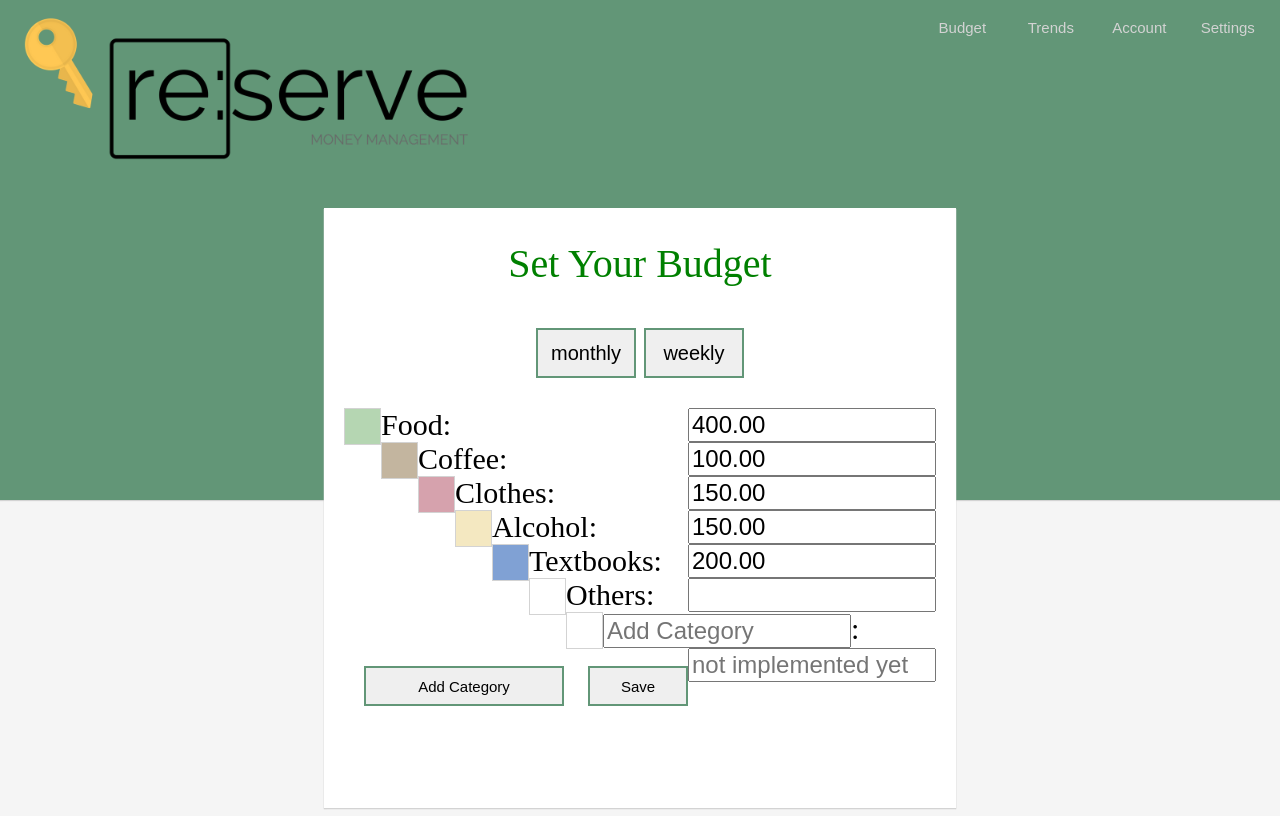
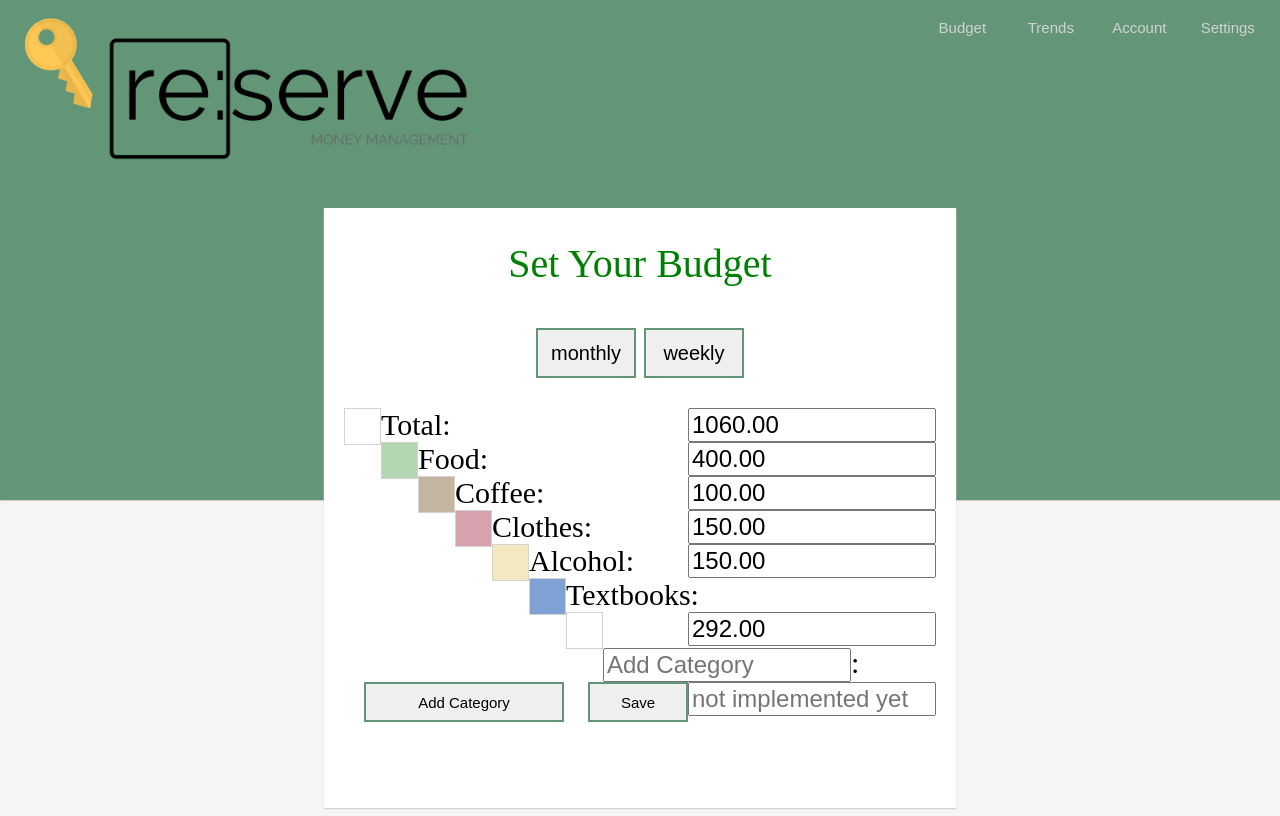
Before and after one commit to edysuh/cashMoneyHeroes, a Node server app: page /budget in a window 1280 px wide. Run offline with Node 20, Linux system fonts and the light colour scheme; some libraries are stand-ins or nearby versions.

Commit message:
others->total

```diff
--- a/data/data.json
+++ b/data/data.json
@@ -21,7 +21,7 @@
       "spent": "60.93"
     },
     "textbooks": {
-      "budget": "200.00",
+      "budget": "292.00",
       "spent": "244.22"
     },
     "other": {
--- a/public/js/home.js
+++ b/public/js/home.js
@@ -38,11 +38,11 @@ calcSpendingBarWidth("coffee", "totalbar");
 calcSpendingBarWidth("clothes", "totalbar");
 calcSpendingBarWidth("alcohol", "totalbar");
 calcSpendingBarWidth("textbooks", "totalbar");
-// calcSpendingBarWidth("others", "totalbar");
+ calcSpendingBarWidth("others", "totalbar");
 
 calcSpendingBarWidth("catbarfood","catFood");
 calcSpendingBarWidth("catbarcoffee","catCoffee");
 calcSpendingBarWidth("catbarclothes","catClothes");
 calcSpendingBarWidth("catbaralcohol","catAlcohol");
 calcSpendingBarWidth("catbartextbook","catTextbook");
-// calcSpendingBarWidth("catbarother","catOther");
+ calcSpendingBarWidth("catbarother","catOther");
--- a/views/budget.html
+++ b/views/budget.html
@@ -37,6 +37,11 @@
 <!-- categories under this form can be collectively modified -->
 			<div id ="input_budget">
 				<form id="budget_list" action="/budget" method="post">
+
+					<div class="col_box others_color"></div>
+					<div class="cat_name"> Total:</div>
+					<input class="cat_input input_box" type="number" name="others_budget" value={{total.budget}}><br>
+
 					<div class="col_box food_color"></div>
 					<div class="cat_name"> Food:</div>
 					<input class="cat_input input_box" type="number" name="food_budget" value={{categories.food.budget}}><br>
@@ -56,9 +61,7 @@
 					<div class="col_box textbooks_color"></div>
 					<div class="cat_name"> Textbooks:</div>
 					<input class="cat_input input_box" type="number" name="textbooks_budget" value={{categories.textbooks.budget}}><br>
-					<div class="col_box others_color"></div>
-					<div class="cat_name"> Others:</div>
-					<input class="cat_input input_box" type="number" name="others_budget" value={{categories.others.budget}}><br>
+
 
 					<div class="col_box"></div>
 					<div id="add_cat"><input class="input_box" type="text" placeholder="Add Category">:</div>
```
